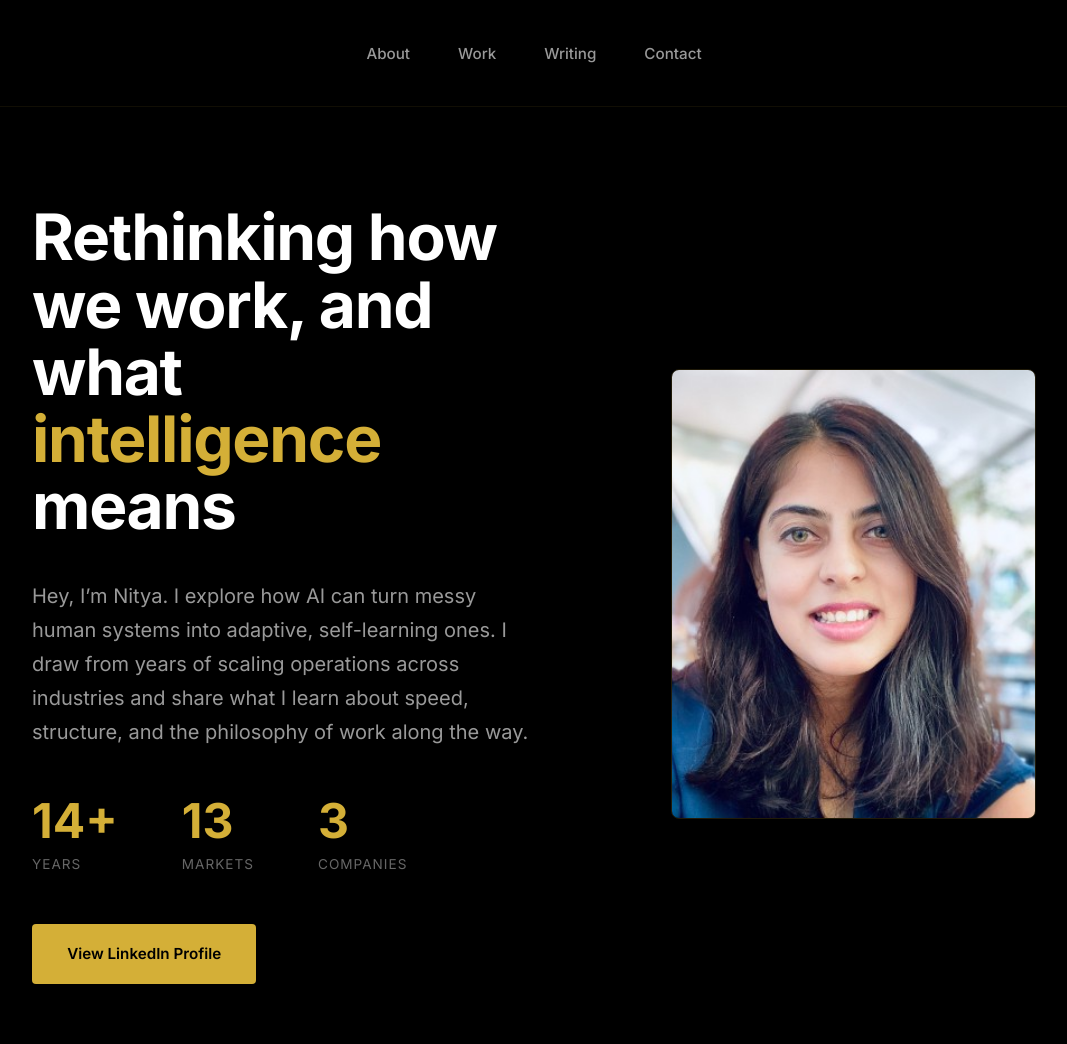
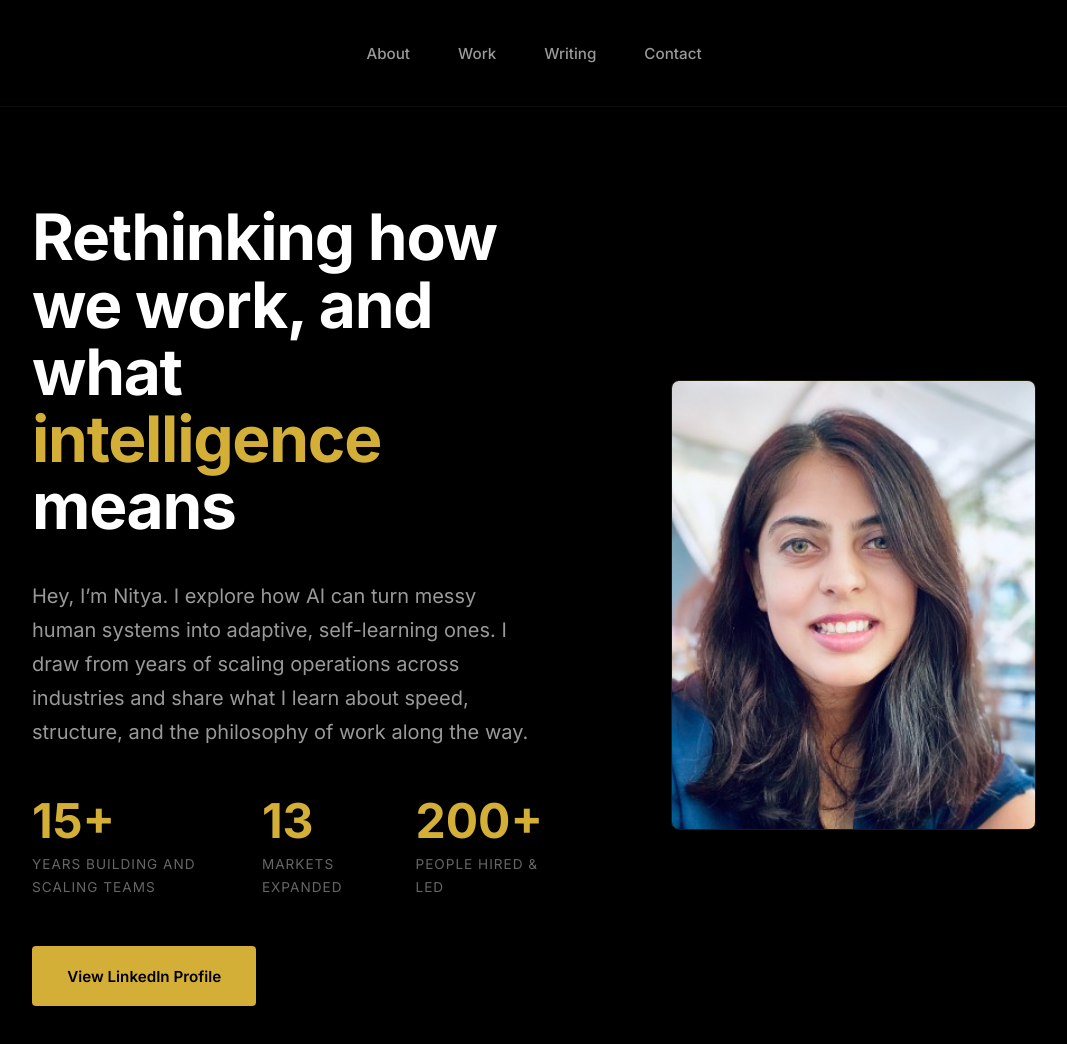
Before and after one commit to nityachid/nityac.com, a plain HTML site: page index.html in a window 1280 px wide. Shown: the top 1044 px of the page, without its empty margins (106-1173 px from the left). Drawn offline with Linux system fonts and the light colour scheme.

Commit message:
Update index.html

```diff
--- a/index.html
+++ b/index.html
@@ -487,16 +487,16 @@ I draw from years of scaling operations across industries and share what I learn
 
                  <div class="stats">
     <div>
-                            <div class="stat-num">14+</div>
-                            <div class="stat-label">Years</div>
+        <div class="stat-num">15+</div>
+        <div class="stat-label">Years building and scaling teams</div>
     </div>
     <div>
         <div class="stat-num">13</div>
-                            <div class="stat-label">Markets</div>
+        <div class="stat-label">Markets expanded</div>
     </div>
     <div>
-                            <div class="stat-num">3</div>
-                            <div class="stat-label">Companies</div>
+        <div class="stat-num">200+</div>
+        <div class="stat-label">People hired & led</div>
     </div>
 </div>
 
```
Lines whose indentation alone changed are shown as unchanged.
